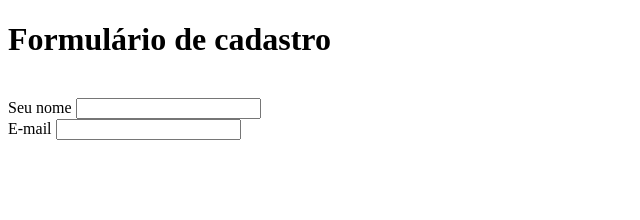
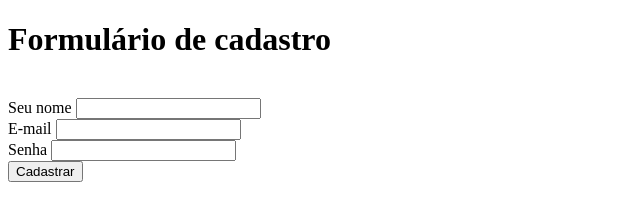
Before and after one commit to vitorhrl/curso-ebac-front-end, a plain HTML site: page index.html in a window 1280 px wide. Shown: the whole page, without its empty margins (0-640 px from the left). Drawn offline with Linux system fonts and the light colour scheme.

Commit message:
colocando o botão

```diff
--- a/index.html
+++ b/index.html
@@ -15,6 +15,13 @@
     <label>E-mail</label>
     <input type="email">
     <br>
+    <label>Senha</label>
+    <input type="password">
+    <br>
+    <button type="submit">
+        Cadastrar
+    </button>
+
 
 </body>
 </html>
```
